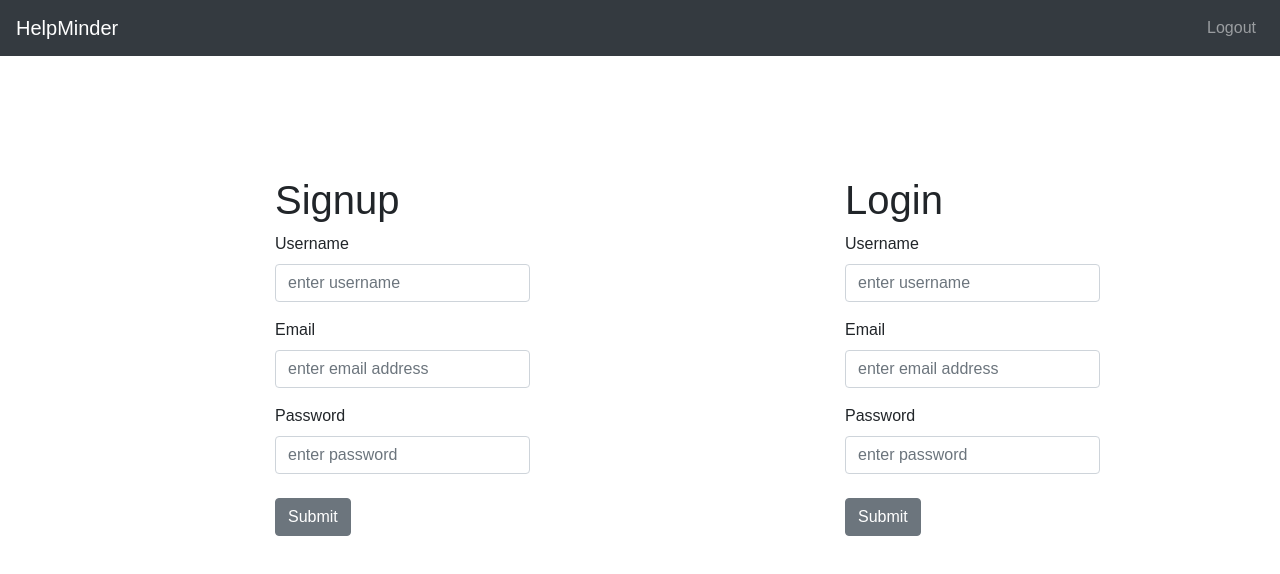
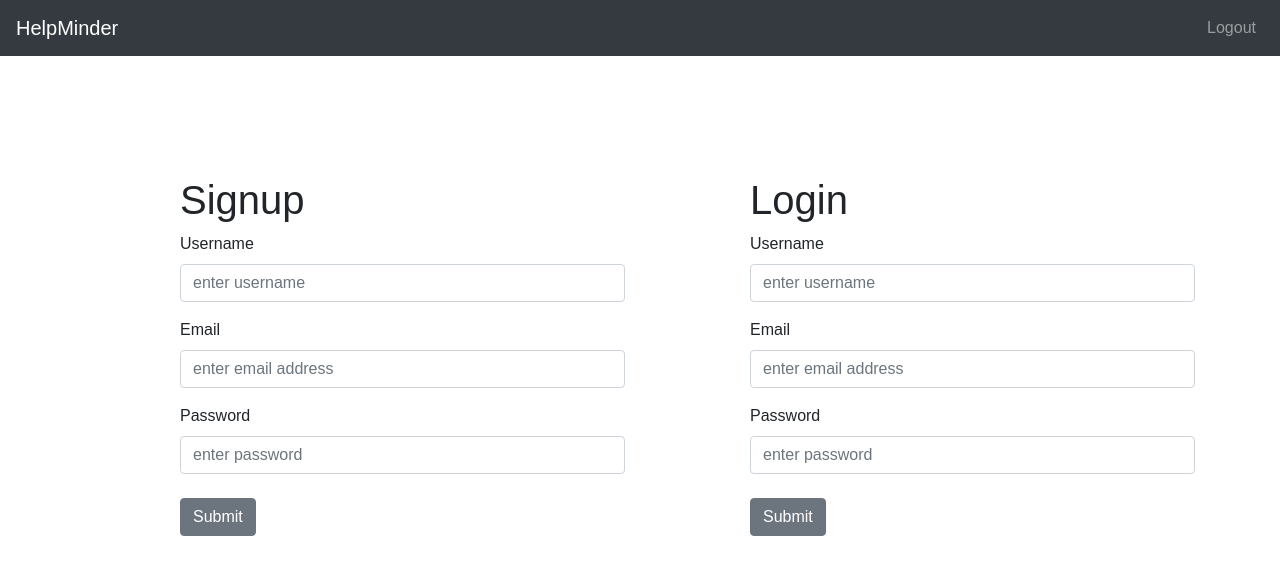
Before and after one commit to GeorgeHill-bit/HelpMinder-Client, a React (Create React App) app: page /auth in a window 1280 px wide. Shown: the top 574 px of the page. Built offline with nearby package versions, Linux system fonts and the light colour scheme.

Commit message:
commit local prior to heroku

```diff
--- a/src/App.js
+++ b/src/App.js
@@ -28,11 +28,12 @@ class App extends Component {
   componentWillMount() {
     const token = localStorage.getItem('token')
     if (token && !this.state.sessionToken) {
-      this.setState({ sessionToken: token });
+      // this.setState({ sessionToken: token });
     }
   }
 
   logout = () => {
+    // console.log('"HelpMinder: User "'+this.state.username+'" logged out.')
     this.setState({
       sessionToken: '',
       userName: ''
@@ -53,7 +54,6 @@ class App extends Component {
       return (
         <Route path="/auth" >
           <Auth setToken={this.setSessionState}
-
             />
         </Route>
       )
--- a/src/auth/Auth.js
+++ b/src/auth/Auth.js
@@ -16,12 +16,12 @@ const Auth = (props) => {
                 <br />
             </Row>
             <Row>
-                <Col md="2" ></Col>
-                <Col md="3" className="signin-col">
+                <Col md="1" ></Col>
+                <Col md="5" className="signin-col">
                     <Signup setToken={props.setToken} />
                 </Col>
-                <Col md="3" ></Col>
-                <Col md="3" className="login-col">
+                <Col md="1" ></Col>
+                <Col md="5" className="login-col">
                     <Login setToken={props.setToken} />
                 </Col>
             </Row>
--- a/src/auth/Login.js
+++ b/src/auth/Login.js
@@ -14,6 +14,9 @@ class Login extends Component {
 
     handleChange = (event) => {
         this.setState({
+            hmusermsg: '',
+            hmemailmsg: '',
+            hmpswdmsg: '',
             [event.target.name]: event.target.value
         })
     }
@@ -29,11 +32,12 @@ class Login extends Component {
         })
         .then(response => response.json())
         .then(data => {
-            console.log(data.message)
             if (data.message !== "User logged in successfully.") {
-                let msg = '"Problem with Username: "'+this.state.username+'", '+data.error;
+                let msg = '"HM: Username='+this.state.username+'; '+data.error;
                 this.handleLoginError(msg)
             } else {
+                let msg = '"HM: Username="'+this.state.username+'" logged in.';
+                console.log(msg)
                 this.props.setToken(data.sessionToken, this.state.username)
             }
         })
--- a/src/home/EitemSetup.js
+++ b/src/home/EitemSetup.js
@@ -20,6 +20,7 @@ class EitemSetup extends React.Component {
         // console.log("componentWillMount")
         this.fetchEitems()
     }
+
 
     fetchEitems = () => {
         fetch("http://localhost:3000/api/log/", {
--- a/src/home/EitemTable.js
+++ b/src/home/EitemTable.js
@@ -56,8 +56,9 @@ class EitemTable extends React.Component {
                         {
                             this.props.eitems.map((eitem, id) => {
                                 return (
-                                    <tr key={id}>
-                                        <th scope="row">{eitem.id}</th>
+                                    <tr key={eitem.id}>
+                                        {/* <th scope="row">{eitem.id}</th> */}
+                                        <td>{eitem.id}</td>
                                         <td>{eitem.category}</td>
                                         <td>{eitem.event}</td>
                                         <td>{eitem.due.substr(0,10)}</td>
```
Also changed, not shown: src/Emailchk.js (deleted, +0 -16 lines), 1 other file (tests, documents, lock files or other folders).
